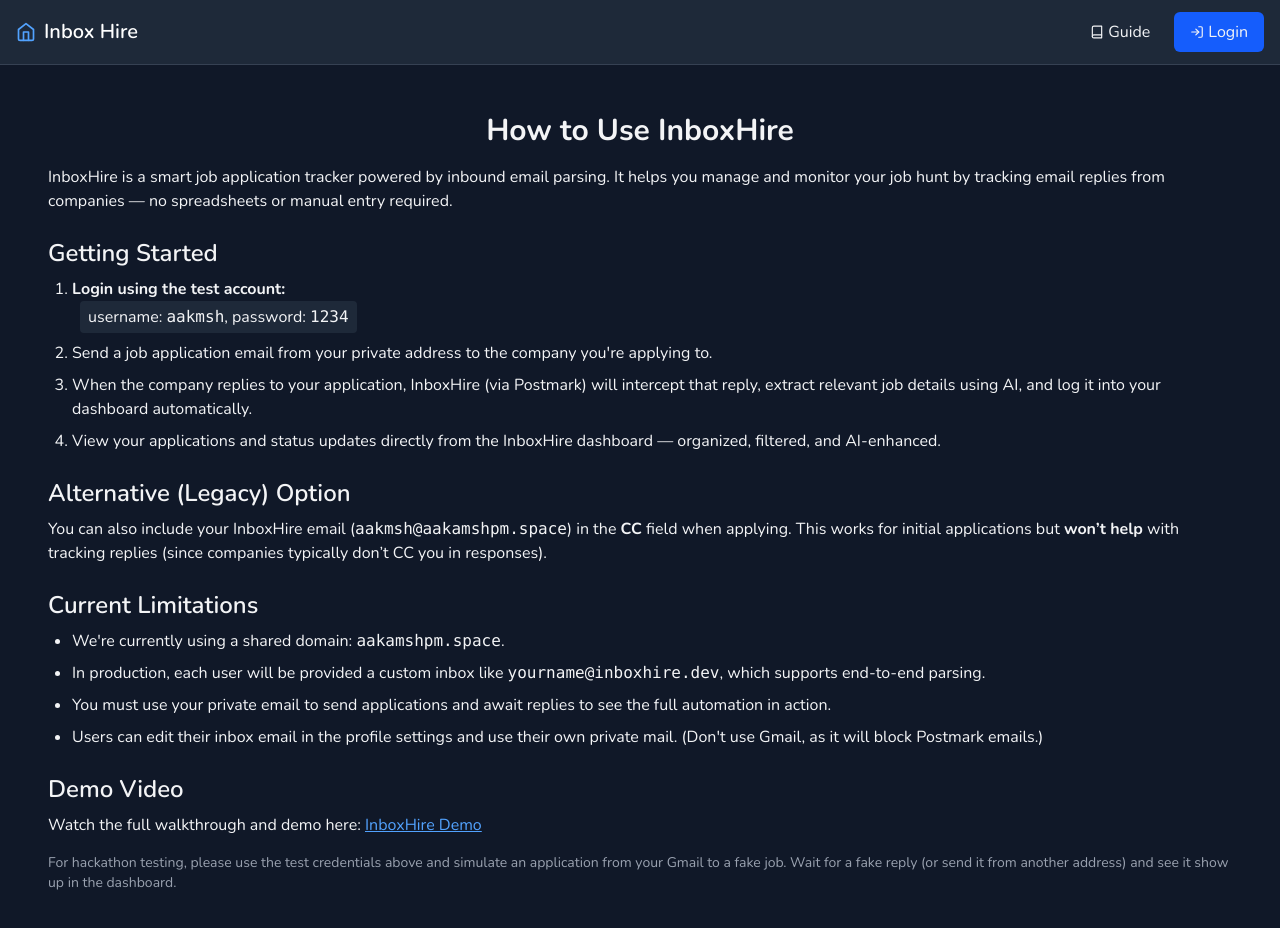
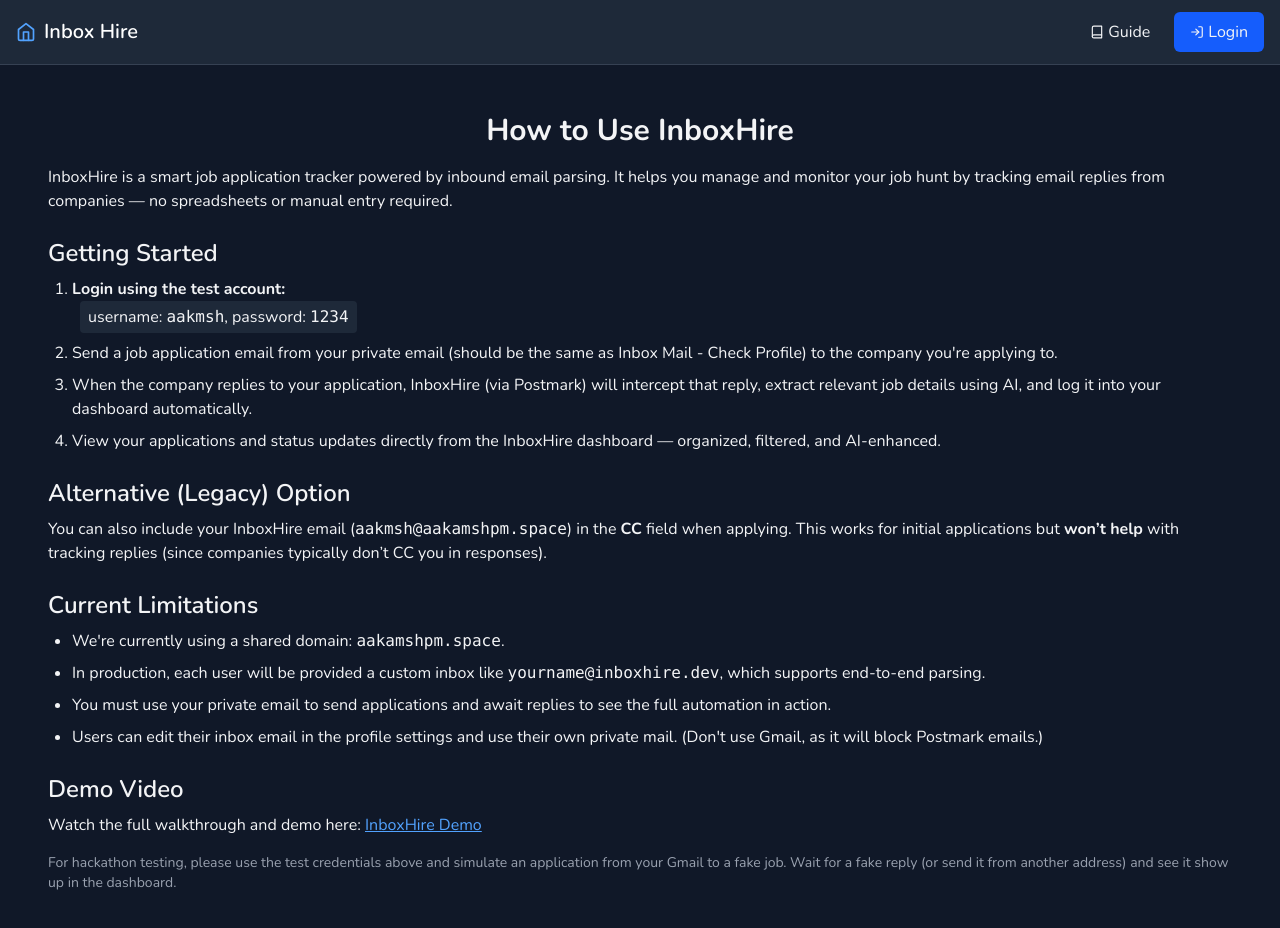
Before and after one commit to aakamshpm/inbox-hire, a React (Vite) app in the folder client/: page /guide in a window 1280 px wide. Shown: the top 928 px of the page. Built offline with nearby package versions, Linux system fonts and the light colour scheme; no server answers.

Commit message:
updates: changed guide's

```diff
--- a/client/src/pages/Guide.tsx
+++ b/client/src/pages/Guide.tsx
@@ -23,8 +23,8 @@
           </span>
         </li>
         <li>
-          Send a job application email from your private address to the company
-          you're applying to.
+          Send a job application email from your private email (should be the
+          same as Inbox Mail - Check Profile) to the company you're applying to.
         </li>
         <li>
           When the company replies to your application, InboxHire (via Postmark)
```
